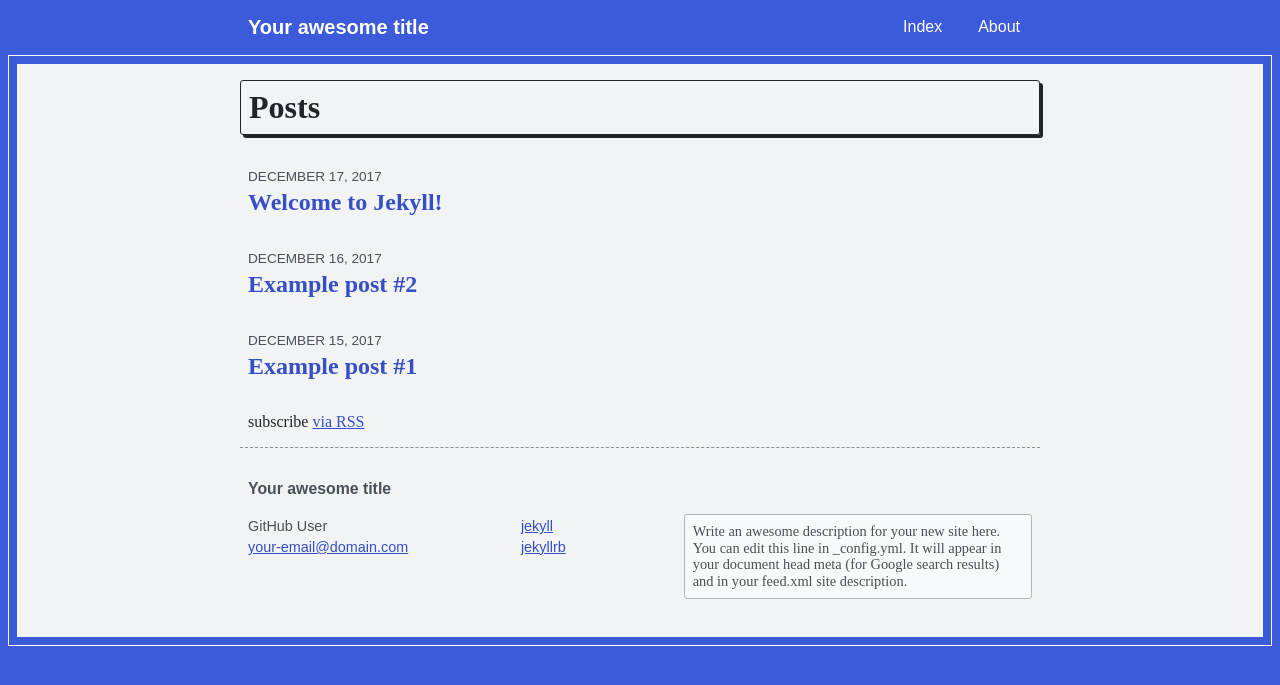
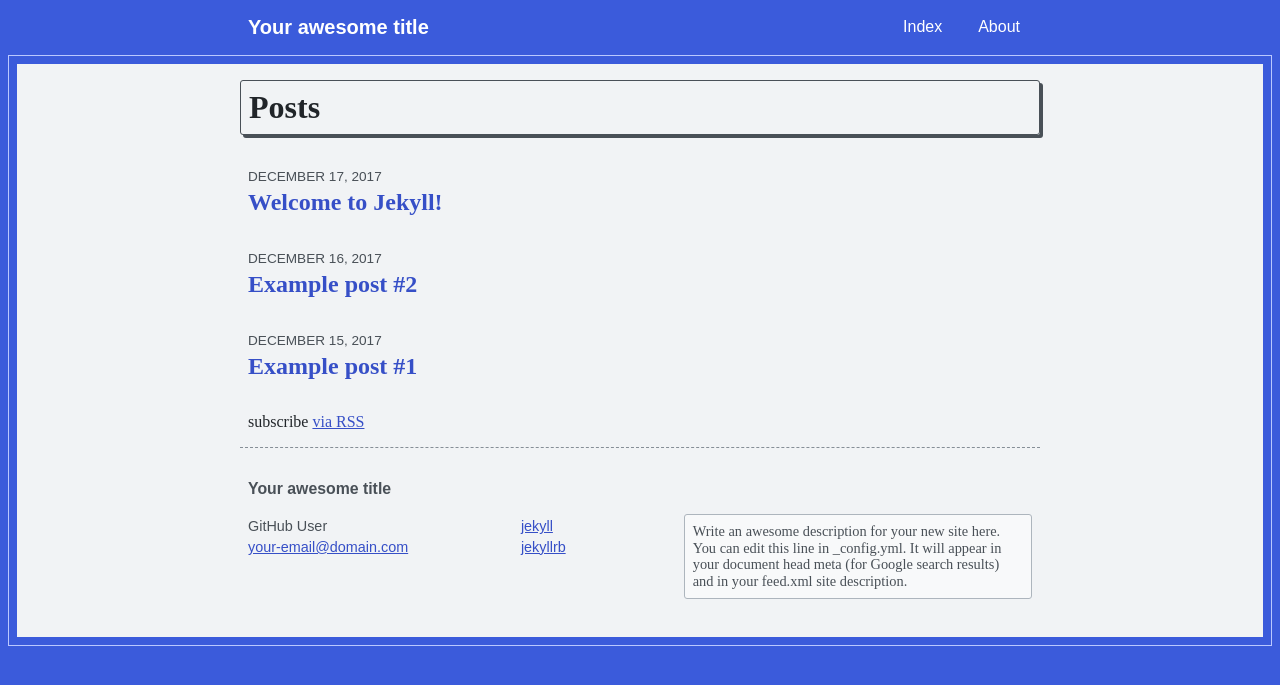
Before and after one commit to iliu-net/jekyll-theme-xyzzy, a Jekyll site: the page built from index.md, in a window 1280 px wide. Shown: the top 685 px of the page. Built offline with Jekyll 4.4.1, drawn with Linux system fonts in a browser that asks for light colours.

Commit message:
Change border colors

```diff
--- a/_sass/xyzzy/_layout.scss
+++ b/_sass/xyzzy/_layout.scss
@@ -11,7 +11,7 @@
 }
 
 #main {
-  border: 1px solid #FFF;
+  border: 1px solid #bac8ff;
   margin: 0 .5rem;
   margin-bottom: 1rem;
 }
@@ -68,9 +68,9 @@
 }
 
 .page-heading {
-  border: 1px solid #212529;
+  border: 1px solid #495057;
   border-radius: 3px;
-  box-shadow: 3px 3px 0 #212529;
+  box-shadow: 3px 3px 0 #495057;
   margin-top: 0;
   padding: .5rem;
 }
```
